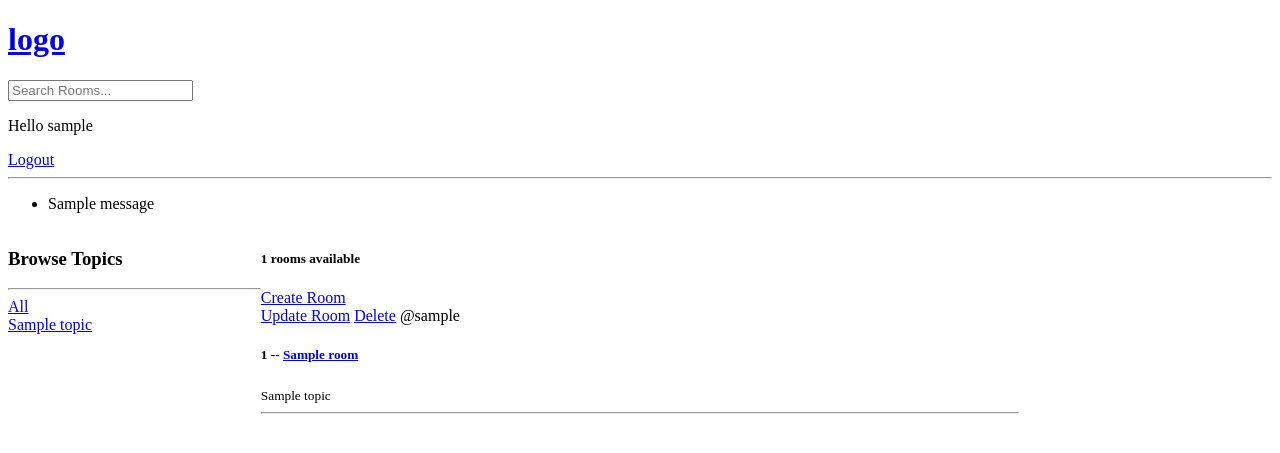
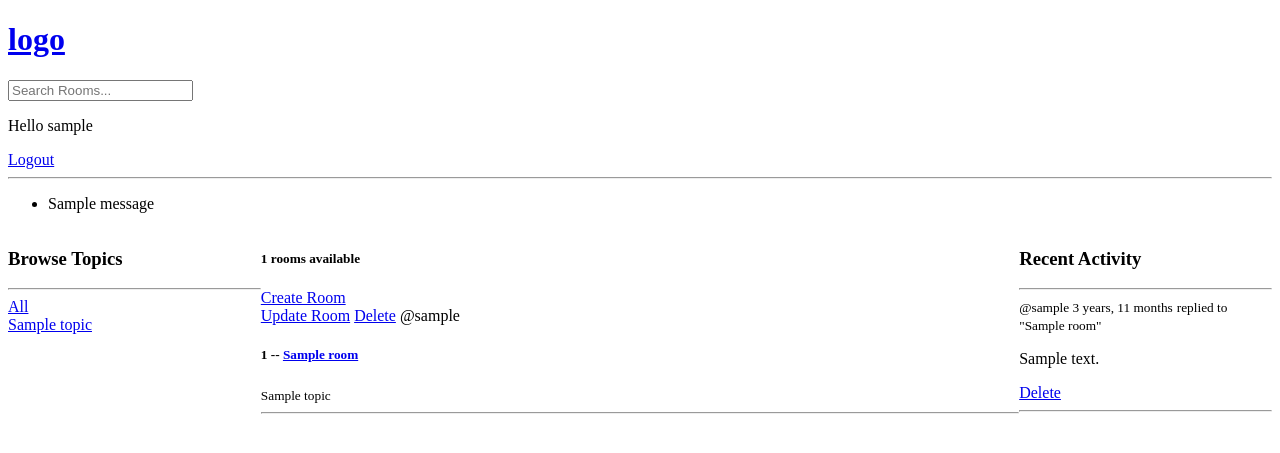
Before and after one commit to DaRealPunjabi/StudyBuddy, a Django app: page / in a window 1280 px wide. Shown: the top 453 px of the page. Run offline with Django 5.2, Linux system fonts and the light colour scheme; a user stored in the database is signed in; tables that the repository leaves empty hold one stand-in row (values such as "Sample post"); one stand-in notice (Sample message) is shown.

Commit message:
Activity Feed

```diff
--- a/studybud/base/templates/base/home.html
+++ b/studybud/base/templates/base/home.html
@@ -48,5 +48,24 @@
         </div>
     </div>
 
+    <div>
+        <h3>Recent Activity</h3>
+        <hr>
+        {% for message in room_messages %}
+        <div>
+            <small>@{{message.user}}  {{message.created | timesince}}</small>
+            <small>replied to "{{message.room}}"</small>
+            <p>{{message}}</p>
+
+            {% if request.user == message.user %}
+            <a href="{% url 'delete-message' message.id %}">Delete</a>
+            {% endif %}
+            <hr>
+        </div>
+        {% endfor %}
+
+    </div>
+
+
 </div>
 {% endblock content %}
--- a/studybud/base/views.py
+++ b/studybud/base/views.py
@@ -84,7 +84,12 @@ def home(request):
 
     topics = Topic.objects.all()[0:5]
     room_count = rooms.count()
-    context = {'rooms': rooms, 'topics': topics, 'room_count':room_count}
+    # room_messages = Message.objects.all().order_by('-created')
+
+    room_messages = Message.objects.filter(
+        Q(room__topic__name__icontains=q))[0:3]
+    context = {'rooms': rooms, 'topics': topics,
+               'room_count':room_count, 'room_messages':room_messages}
     return render(request, 'base/home.html', context)
 #    return HttpResponse('Home Page')
 
```
